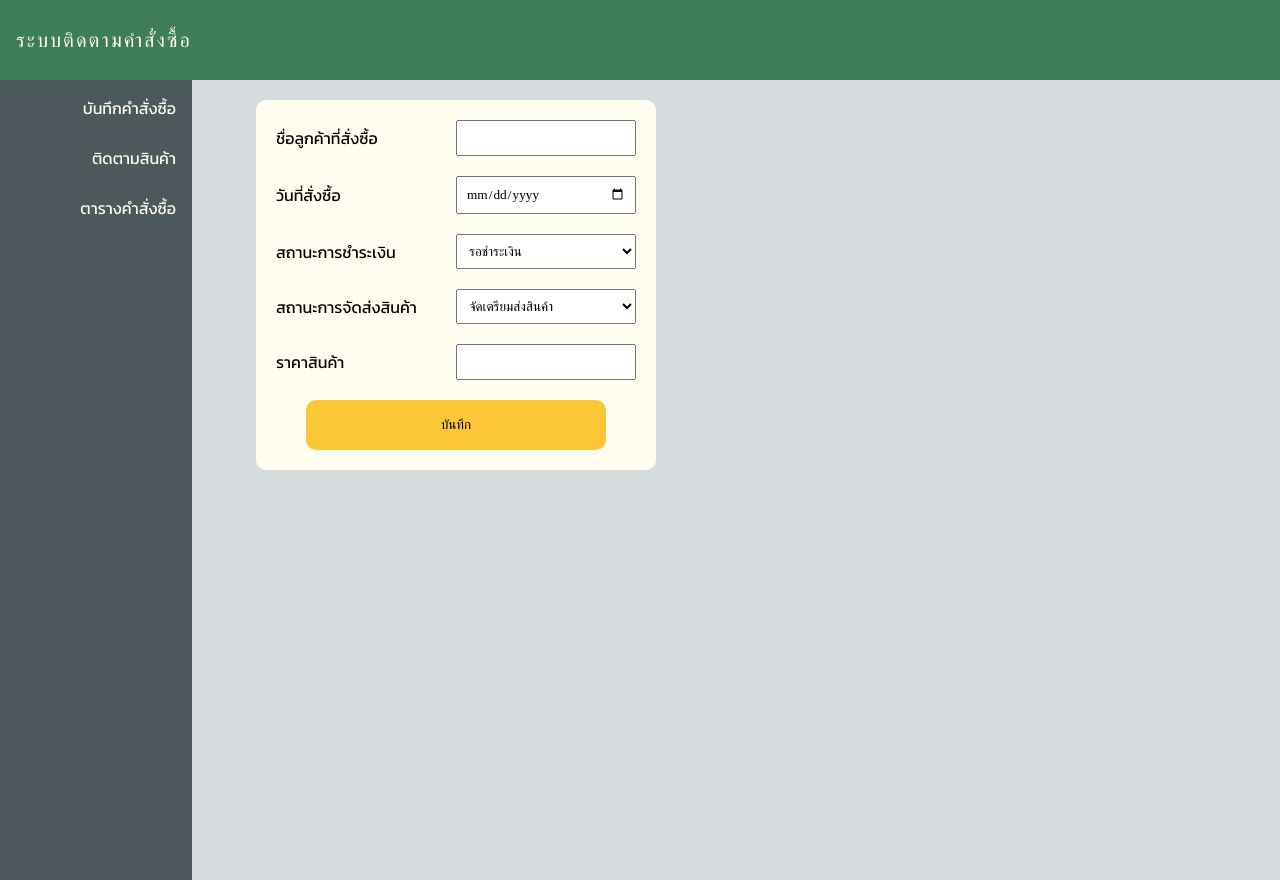
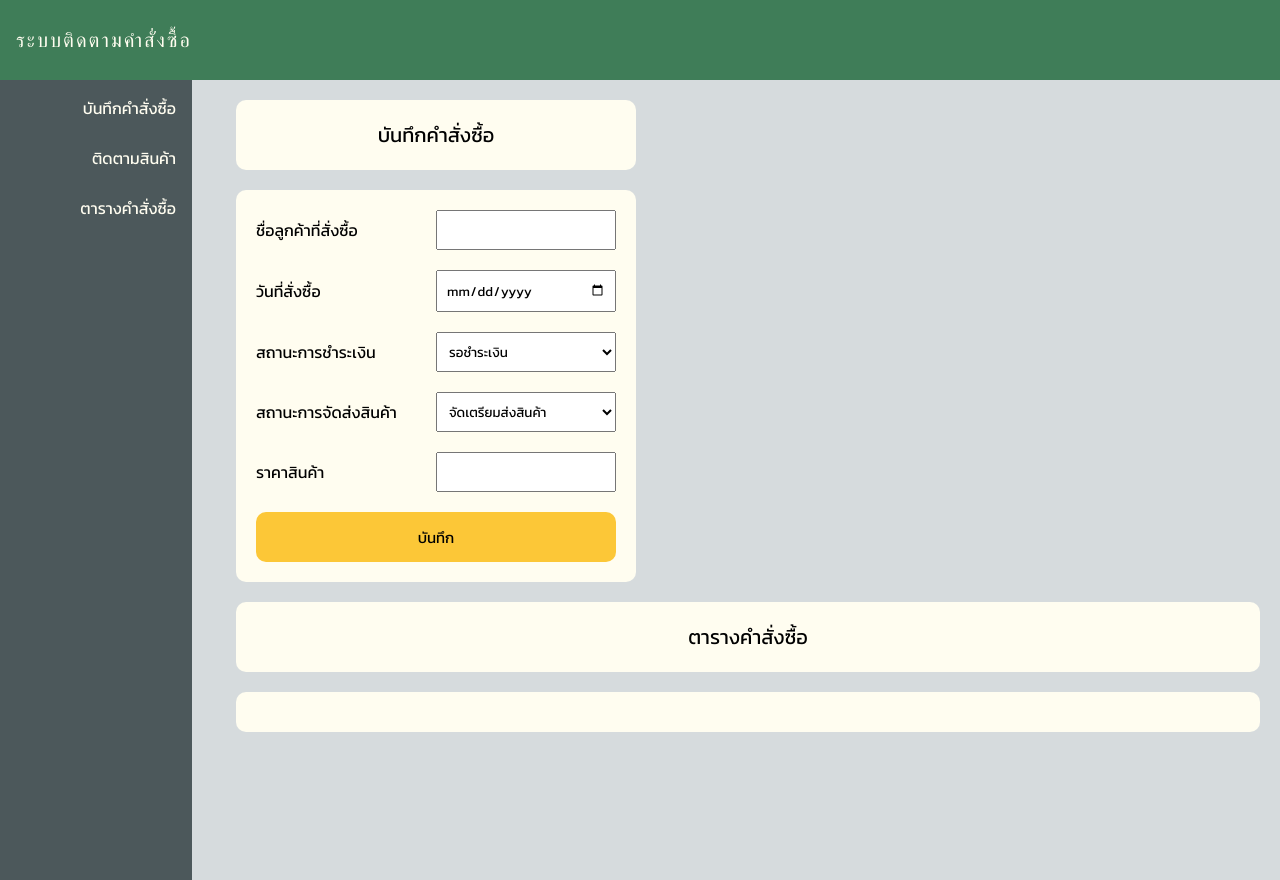
Before and after one commit to Taweesak02/project_241, a plain HTML site: page index.html in a window 1280 px wide. Drawn offline with Linux system fonts and the light colour scheme; a web font is replaced by a local one.

Commit message:
html css update 2

```diff
--- a/index.html
+++ b/index.html
@@ -3,7 +3,7 @@
 <head>
     <meta charset="UTF-8">
     <meta name="viewport" content="width=device-width, initial-scale=1.0">
-    <title>Document</title>
+    <title>Order Tracking System</title>
     <link rel="stylesheet" href="style.css">
 </head>
 <body>
@@ -11,15 +11,18 @@
         <header>ระบบติดตามคำสั่งซื้อ</header>
     </div>
 
-    <div class = "main flex">
+    <div class = "navbar flex">
         <ul>
             <li>บันทึกคำสั่งซื้อ</li>
             <li>ติดตามสินค้า</li>
             <li>ตารางคำสั่งซื้อ</li>
         </ul>
         <div class="display">
+            <div class="contanier wd400">
+                <label class="head-form">บันทึกคำสั่งซื้อ</label>
+            </div>
 
-            <div class="contanier">
+            <div class="contanier wd400">
                 <div class="form-input flex">
                     <label>ชื่อลูกค้าที่สั่งซื้อ</label>
                     <input class="form" type="text" name="name">
@@ -50,6 +53,12 @@
                 <button id="button">บันทึก</button>
             </div>
 
+            <div class="contanier">
+                <label class="head-form">ตารางคำสั่งซื้อ</label>
+            </div>
+            <div class="contanier">
+
+            </div>
 
         </div>
     </div>
--- a/style.css
+++ b/style.css
@@ -18,7 +18,7 @@ body,html{
 }
 body{
     font-family: "Kanit-regular";
-    background-color:rgb(214, 219, 221);
+    background-color:#d6dbdd;
 }
 
 .header{
@@ -39,20 +39,25 @@ header{
     display:flex;
 }
 
-.main{
+.navbar{
     width:100%;
     height:100%;
     min-height:100%;
     justify-content:space-between;
 }
 
+.head-form{
+    font-size:20px;
+    width:100%;
+    display:block;
+    text-align:center;
+}
 
 ul{
     background-color:#4C585B;
     margin:0;
     padding:0;
     width:15%;
-
 
 }
 li{
@@ -64,7 +69,13 @@ li{
     list-style:none;
 }
 li:hover{
-    background-color:#A5BFCC;
+    background-color:#2a373d;
+}
+
+li:active{
+    background-color:#acb8bd;
+    color:black;
+
 }
 
 label{
@@ -72,7 +83,7 @@ label{
 }
 
 input.form,select.form,button{
-    font-family:"Kanit";
+    font-family:"Kanit-regular";
     width:180px;
     padding: 8px;
 }
@@ -80,6 +91,7 @@ input.form,select.form,button{
 
 .display{
     width:80%;
+    margin:0px 20px 0px 20px;
 
 }
 
@@ -88,22 +100,22 @@ input.form,select.form,button{
     margin-bottom:20px;
     align-items:center;
 }
-
+.wd400{
+    width:400px;
+}
 .contanier{
     background-color:#FFFDF0;
     border-radius:10px;
     margin-top:20px;
     padding:20px;
-    width:400px;
+
 }
 
 #button{
-
+    font-size:15px;
     border:none;
-    margin-left:30px;
-    margin-right:30px;
     border-radius:10px;
-    width: 300px;
+    width: 100%;
     height:50px;
     background-color:#FCC737;
 }
```
Also changed, not shown: assets/add-cart.png (added), server/index.js (added).
